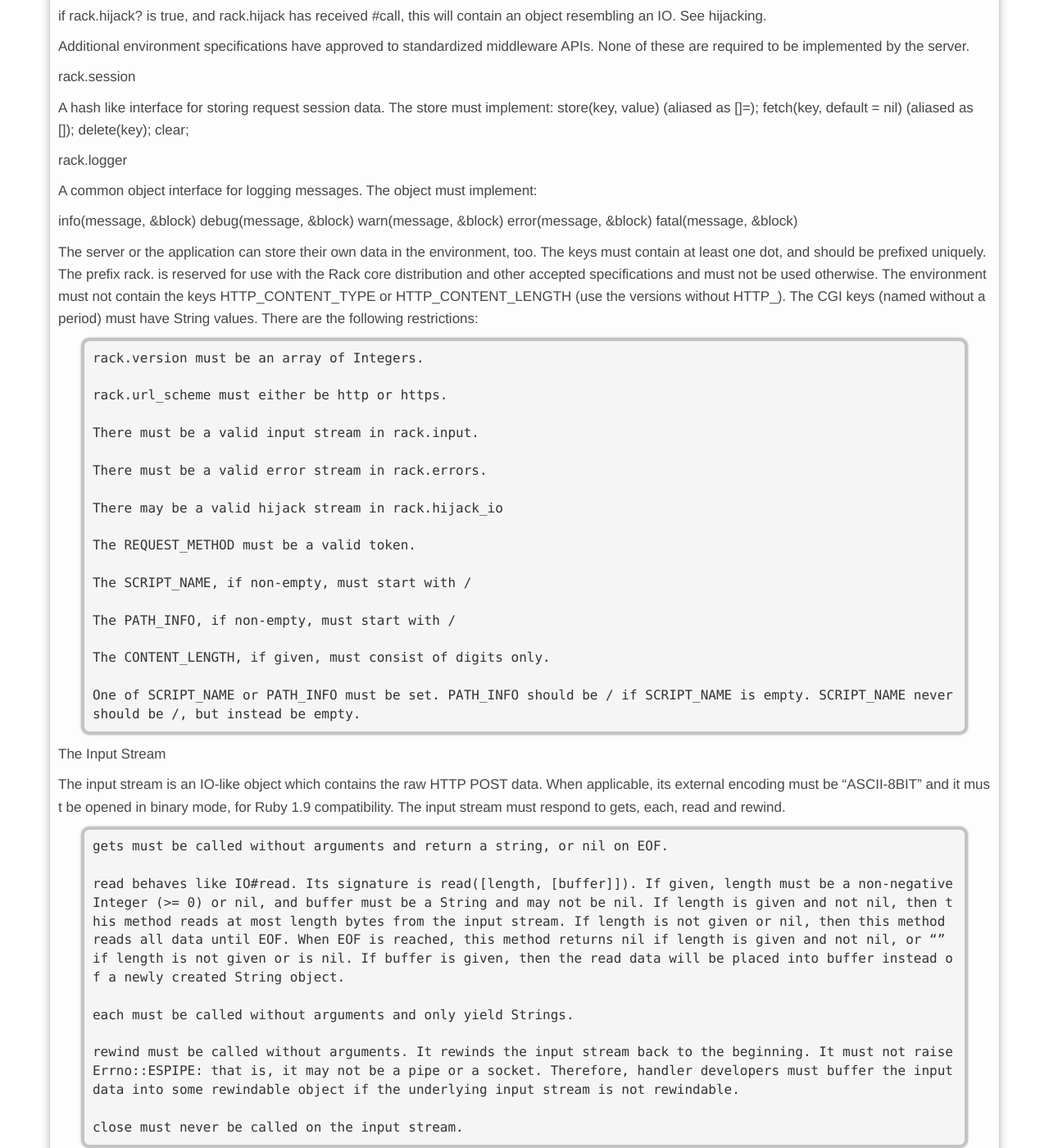
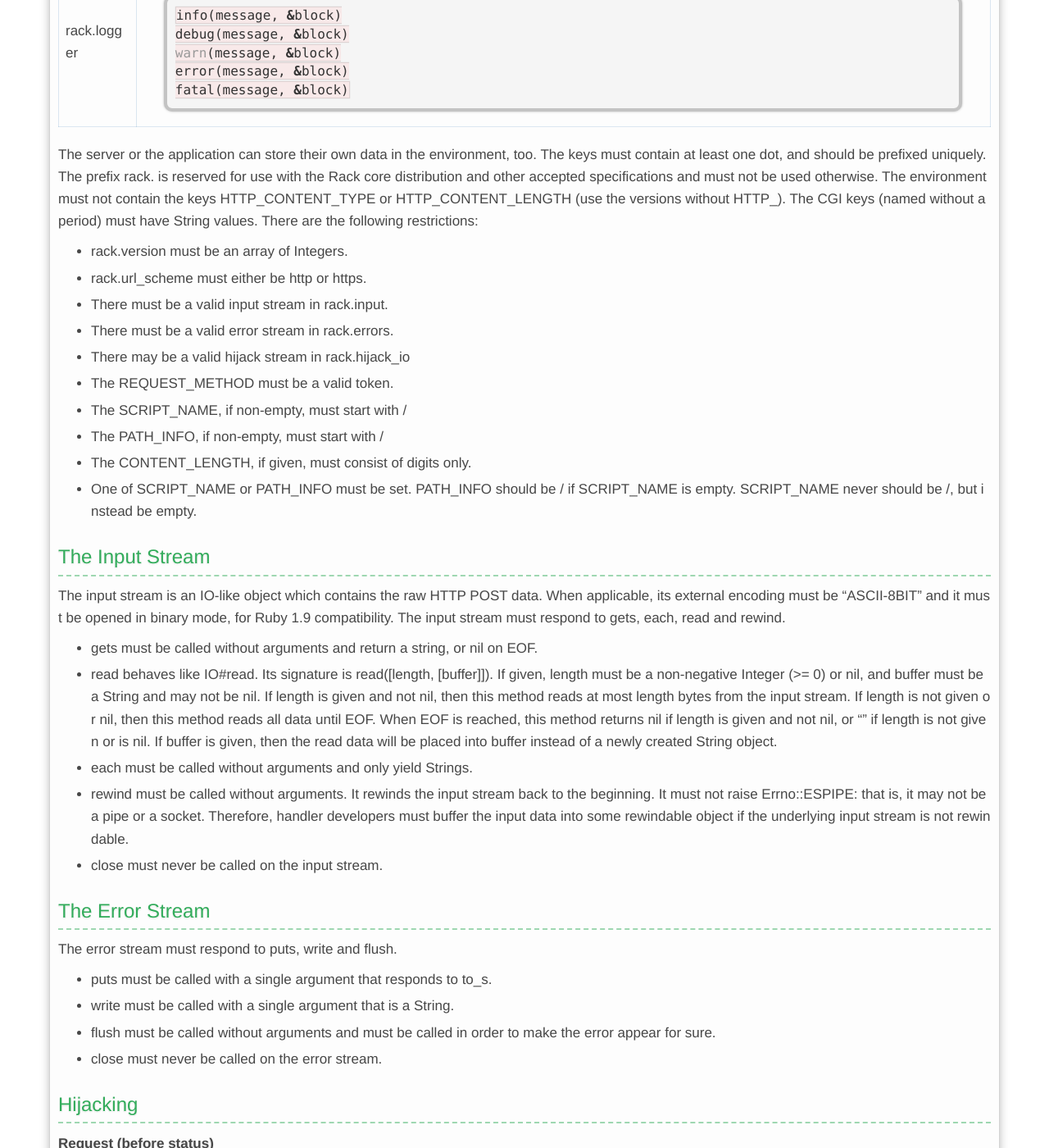
Before and after one commit to xiajian/xiajian.github.io, a Jekyll site: the page built from _posts/2014-10-28-Rack Spec.md, in a window 1280 px wide and 1400 px high, scrolled down 1980 px. Shown: the whole window at 82% size. Built offline with Jekyll 4.4.1, drawn with Linux system fonts in a browser that asks for light colours; nearby versions of some CDN libraries; Markdown is read by kramdown in place of the engine named in the settings; some of the changed text lies outside the part shown.

Commit message:
尝试在Markdown中直接写入表格

```diff
--- a/_posts/2014-10-28-Rack Spec.md
+++ b/_posts/2014-10-28-Rack Spec.md
@@ -9,160 +9,147 @@
 
 A Rack application is a Ruby object (not a class) that responds to call. It takes exactly one argument, the environment and returns an Array of exactly three values: The status, the headers, and the body.
 
-## The Environment
+### The Environment
 
 The environment must be an instance of Hash that includes CGI-like headers. The application is free to modify the environment. The environment is required to include these variables (adopted from PEP333), except when they'd be empty, but see below.
 
-REQUEST_METHOD
+<table>
+  <tbody>
+    <tr>
+      <td>REQUEST_METHOD </td>
+      <td>The HTTP request method, such as “GET” or “POST”. This cannot ever be an empty string, and so is always required</td>
+    </tr>
+    <tr>
+      <td>SCRIPT_NAME</td>
+      <td>The initial portion of the request URL's “path” that corresponds to the application object, so that the application knows its virtual “location”. This may be an empty string, if the application corresponds to the “root” of the server.</td>
+    </tr>
+    <tr>
+      <td>PATH_INFO</td>
+      <td>The remainder of the request URL's “path”, designating the virtual “location” of the request's target within the application. This may be an empty string, if the request URL targets the application root and does not have a trailing slash. This value may be percent-encoded when I originating from a URL.</td>
+    </tr>
+    <tr>
+      <td>QUERY_STRING</td>
+      <td>The portion of the request URL that follows the ?, if any. May be empty, but is always required!</td>
+    </tr>
+    <tr>
+      <td>SERVER_NAME, SERVER_PORT</td>
+      <td>When combined with SCRIPT_NAME and PATH_INFO, these variables can be used to complete the URL. Note, however, that HTTP_HOST, if present, should be used in preference to SERVER_NAME for reconstructing the request URL. SERVER_NAME and SERVER_PORT can never be empty strings, and so are always required.</td>
+    </tr>
+    <tr>
+      <td>HTTP_ Variables</td>
+      <td>Variables corresponding to the client-supplied HTTP request headers (i.e., variables whose names begin with HTTP_). The presence or absence of these variables should correspond with the presence or absence of the appropriate HTTP header in the request. See <a href=“tools.ietf.org/html/rfc3875#section-4.1.18”> RFC3875 section 4.1.18</a> for specific behavior.</td>
+    </tr>
+  </tbody>
+</table>
 
-
-The HTTP request method, such as “GET” or “POST”. This cannot ever be an empty string, and so is always required.
-
-SCRIPT_NAME
-
-
-The initial portion of the request URL's “path” that corresponds to the application object, so that the application knows its virtual “location”. This may be an empty string, if the application corresponds to the “root” of the server.
-
-PATH_INFO
-
-
-The remainder of the request URL's “path”, designating the virtual “location” of the request's target within the application. This may be an empty string, if the request URL targets the application root and does not have a trailing slash. This value may be percent-encoded when I originating from a URL.
-
-QUERY_STRING
-
-
-The portion of the request URL that follows the ?, if any. May be empty, but is always required!
-
-SERVER_NAME, SERVER_PORT
-
-
-When combined with SCRIPT_NAME and PATH_INFO, these variables can be used to complete the URL. Note, however, that HTTP_HOST, if present, should be used in preference to SERVER_NAME for reconstructing the request URL. SERVER_NAME and SERVER_PORT can never be empty strings, and so are always required.
-
-HTTP_ Variables
-
-
-Variables corresponding to the client-supplied HTTP request headers (i.e., variables whose names begin with HTTP_). The presence or absence of these variables should correspond with the presence or absence of the appropriate HTTP header in the request. See <a href=“tools.ietf.org/html/rfc3875#section-4.1.18”> RFC3875 section 4.1.18</a> for specific behavior.
 
 In addition to this, the Rack environment must include these Rack-specific variables:
 
-rack.version
-
-
-The Array representing this version of Rack. See Rack::VERSION, that corresponds to the version of this SPEC.
-
-rack.url_scheme
-
-
-http or https, depending on the request URL.
-
-rack.input
-
-
-See below, the input stream.
-
-rack.errors
-
-
-See below, the error stream.
-
-rack.multithread
-
-
-true if the application object may be simultaneously invoked by another thread in the same process, false otherwise.
-
-rack.multiprocess
-
-
-true if an equivalent application object may be simultaneously invoked by another process, false otherwise.
-
-rack.run_once
-
-
-true if the server expects (but does not guarantee!) that the application will only be invoked this one time during the life of its containing process. Normally, this will only be true for a server based on CGI (or something similar).
-
-rack.hijack?
-
-
-present and true if the server supports connection hijacking. See below, hijacking.
-
-rack.hijack
-
-
-an object responding to #call that must be called at least once before using rack.hijack_io. It is recommended #call return rack.hijack_io as well as setting it in env if necessary.
-
-rack.hijack_io
-
-
-if rack.hijack? is true, and rack.hijack has received #call, this will contain an object resembling an IO. See hijacking.
+<table>
+  <tbody>
+    <tr>
+      <td>rack.version</td>
+      <td>The Array representing this version of Rack. See Rack::VERSION, that corresponds to the version of this SPEC.</td>
+    </tr>
+    <tr>
+      <td>rack.url_scheme</td>
+      <td>http or https, depending on the request URL.</td>
+    </tr>
+    <tr>
+      <td>rack.input</td>
+      <td>See below, the input stream.</td>
+    </tr>
+    <tr>
+      <td>rack.errors</td>
+      <td>See below, the error stream.</td>
+    </tr>
+    <tr>
+      <td>rack.multithread </td>
+      <td>true if the application object may be simultaneously invoked by another thread in the same process, false otherwise.</td>
+    </tr>
+    <tr>
+      <td>rack.multiprocess</td>
+      <td>true if an equivalent application object may be simultaneously invoked by another process, false otherwise.</td>
+    </tr>
+    <tr>
+      <td>rack.run_once</td>
+      <td>true if the server expects (but does not guarantee!) that the application will only be invoked this one time during the life of its containing process. Normally, this will only be true for a server based on CGI (or something similar).</td>
+    </tr>
+    <tr>
+      <td>rack.hijack?</td>
+      <td>present and true if the server supports connection hijacking. See below, hijacking.</td>
+    </tr>
+    <tr>
+      <td>rack.hijack</td>
+      <td>an object responding to #call that must be called at least once before using rack.hijack_io. It is recommended #call return rack.hijack_io as well as setting it in env if necessary.</td>
+    </tr>
+    <tr>
+      <td>rack.hijack_io</td>
+      <td>if rack.hijack? is true, and rack.hijack has received #call, this will contain an object resembling an IO. See hijacking.</td>
+    </tr>
+  </tbody>
+</table>
 
 Additional environment specifications have approved to standardized middleware APIs. None of these are required to be implemented by the server.
 
-rack.session
 
-
-A hash like interface for storing request session data. The store must implement: store(key, value) (aliased as []=); fetch(key, default = nil) (aliased as []); delete(key); clear;
-
-rack.logger
-
-
-A common object interface for logging messages. The object must implement:
-
+<table>
+  <tbody>
+    <tr>
+      <td>rack.session</td>
+      <td>A hash like interface for storing request session data. The store must implement: store(key, value) (aliased as []=); fetch(key, default = nil) (aliased as []); delete(key); clear;</td>
+    </tr>
+    <tr>
+      <td>rack.logger</td>
+      <td>
+         A common object interface for logging messages. The object must implement: <br/>
+{% highlight ruby %}
 info(message, &block)
 debug(message, &block)
 warn(message, &block)
 error(message, &block)
 fatal(message, &block)
+{% endhighlight %}
+      </td>
+    </tr>
+  </tbody>
+</table>
 
 The server or the application can store their own data in the environment, too. The keys must contain at least one dot, and should be prefixed uniquely. The prefix rack. is reserved for use with the Rack core distribution and other accepted specifications and must not be used otherwise. The environment must not contain the keys HTTP_CONTENT_TYPE or HTTP_CONTENT_LENGTH (use the versions without HTTP_). The CGI keys (named without a period) must have String values. There are the following restrictions:
 
-    rack.version must be an array of Integers.
+-  rack.version must be an array of Integers.
+-  rack.url_scheme must either be http or https.
+-  There must be a valid input stream in rack.input.
+-  There must be a valid error stream in rack.errors.
+-  There may be a valid hijack stream in rack.hijack_io
+-  The REQUEST_METHOD must be a valid token.
+-  The SCRIPT_NAME, if non-empty, must start with /
+-  The PATH_INFO, if non-empty, must start with /
+-  The CONTENT_LENGTH, if given, must consist of digits only.
+-  One of SCRIPT_NAME or PATH_INFO must be set. PATH_INFO should be / if SCRIPT_NAME is empty. SCRIPT_NAME never should be /, but instead be empty.
 
-    rack.url_scheme must either be http or https.
-
-    There must be a valid input stream in rack.input.
-
-    There must be a valid error stream in rack.errors.
-
-    There may be a valid hijack stream in rack.hijack_io
-
-    The REQUEST_METHOD must be a valid token.
-
-    The SCRIPT_NAME, if non-empty, must start with /
-
-    The PATH_INFO, if non-empty, must start with /
-
-    The CONTENT_LENGTH, if given, must consist of digits only.
-
-    One of SCRIPT_NAME or PATH_INFO must be set. PATH_INFO should be / if SCRIPT_NAME is empty. SCRIPT_NAME never should be /, but instead be empty.
-
-The Input Stream
+### The Input Stream
 
 The input stream is an IO-like object which contains the raw HTTP POST data. When applicable, its external encoding must be “ASCII-8BIT” and it must be opened in binary mode, for Ruby 1.9 compatibility. The input stream must respond to gets, each, read and rewind.
 
-    gets must be called without arguments and return a string, or nil on EOF.
+-  gets must be called without arguments and return a string, or nil on EOF.
+-  read behaves like IO#read. Its signature is read([length, [buffer]]). If given, length must be a non-negative Integer (>= 0) or nil, and buffer must be a String and may not be nil. If length is given and not nil, then this method reads at most length bytes from the input stream. If length is not given or nil, then this method reads all data until EOF. When EOF is reached, this method returns nil if length is given and not nil, or “” if length is not given or is nil. If buffer is given, then the read data will be placed into buffer instead of a newly created String object.
+-  each must be called without arguments and only yield Strings.
+-  rewind must be called without arguments. It rewinds the input stream back to the beginning. It must not raise Errno::ESPIPE: that is, it may not be a pipe or a socket. Therefore, handler developers must buffer the input data into some rewindable object if the underlying input stream is not rewindable.
+-  close must never be called on the input stream.
 
-    read behaves like IO#read. Its signature is read([length, [buffer]]). If given, length must be a non-negative Integer (>= 0) or nil, and buffer must be a String and may not be nil. If length is given and not nil, then this method reads at most length bytes from the input stream. If length is not given or nil, then this method reads all data until EOF. When EOF is reached, this method returns nil if length is given and not nil, or “” if length is not given or is nil. If buffer is given, then the read data will be placed into buffer instead of a newly created String object.
-
-    each must be called without arguments and only yield Strings.
-
-    rewind must be called without arguments. It rewinds the input stream back to the beginning. It must not raise Errno::ESPIPE: that is, it may not be a pipe or a socket. Therefore, handler developers must buffer the input data into some rewindable object if the underlying input stream is not rewindable.
-
-    close must never be called on the input stream.
-
-The Error Stream
+### The Error Stream
 
 The error stream must respond to puts, write and flush.
 
-    puts must be called with a single argument that responds to to_s.
+-  puts must be called with a single argument that responds to to_s.
+-  write must be called with a single argument that is a String.
+-  flush must be called without arguments and must be called in order to make the error appear for sure.
+-  close must never be called on the error stream.
 
-    write must be called with a single argument that is a String.
+### Hijacking
 
-    flush must be called without arguments and must be called in order to make the error appear for sure.
-
-    close must never be called on the error stream.
-
-Hijacking
-Request (before status)
+**Request (before status)**
 
 If rack.hijack? is true then rack.hijack must respond to #call. rack.hijack must return the io that will also be assigned (or is already present, in rack.hijack_io.
 
@@ -177,7 +164,8 @@
 If rack.hijack? is false, then rack.hijack should not be set.
 
 If rack.hijack? is false, then rack.hijack_io should not be set.
-Response (after headers)
+
+**Response (after headers)**
 
 It is also possible to hijack a response after the status and headers have been sent. In order to do this, an application may set the special header rack.hijack to an object that responds to call accepting an argument that conforms to the rack.hijack_io protocol.
 
@@ -186,29 +174,32 @@
 Servers must ignore the body part of the response tuple when the rack.hijack response API is in use.
 
 The special response header rack.hijack must only be set if the request env has rack.hijack? true.
-Conventions
 
-    Middleware should not use hijack unless it is handling the whole response.
+**Conventions**
 
-    Middleware may wrap the IO object for the response pattern.
-
-    Middleware should not wrap the IO object for the request pattern. The request pattern is intended to provide the hijacker with “raw tcp”.
+-  Middleware should not use hijack unless it is handling the whole response.
+-  Middleware may wrap the IO object for the response pattern.
+-  Middleware should not wrap the IO object for the request pattern. The request pattern is intended to provide the hijacker with “raw tcp”.
 
 ## The Response
 
-The Status
+**The Status**
 
 This is an HTTP status. When parsed as integer (to_i), it must be greater than or equal to 100.
-The Headers
+
+**The Headers**
 
 The header must respond to each, and yield values of key and value. Special headers starting “rack.” are for communicating with the server, and must not be sent back to the client. The header keys must be Strings. The header must not contain a Status key, contain keys with : or newlines in their name, contain keys names that end in - or _, but only contain keys that consist of letters, digits, _ or - and start with a letter. The values of the header must be Strings, consisting of lines (for multiple header values, e.g. multiple Set-Cookie values) separated by “\n”. The lines must not contain characters below 037.
-The Content-Type
+
+**The Content-Type**
 
 There must not be a Content-Type, when the Status is 1xx, 204, 205 or 304.
-The Content-Length
+
+**The Content-Length**
 
 There must not be a Content-Length header when the Status is 1xx, 204, 205 or 304.
-The Body
+
+**The Body**
 
 The Body must respond to each and must only yield String values. The Body itself should not be an instance of String, as this will break in Ruby 1.9. If the Body responds to close, it will be called after iteration. If the body is replaced by a middleware after action, the original body must be closed first, if it responds to close. If the Body responds to to_path, it must return a String identifying the location of a file whose contents are identical to that produced by calling each; this may be used by the server as an alternative, possibly more efficient way to transport the response. The Body commonly is an Array of Strings, the application instance itself, or a File-like object.
 
```
Also changed, not shown: _posts/2014-08-23-Jekyll相关2.md (+1 -2 lines).
